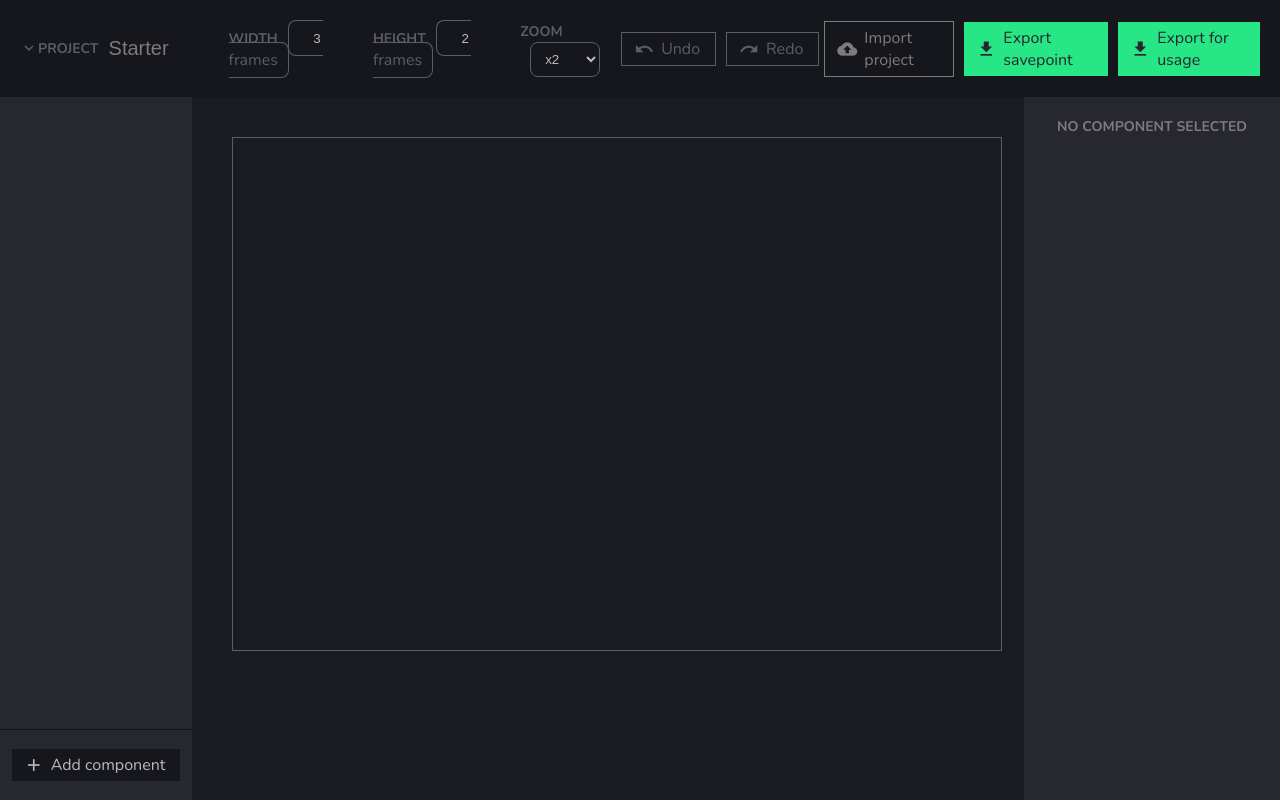
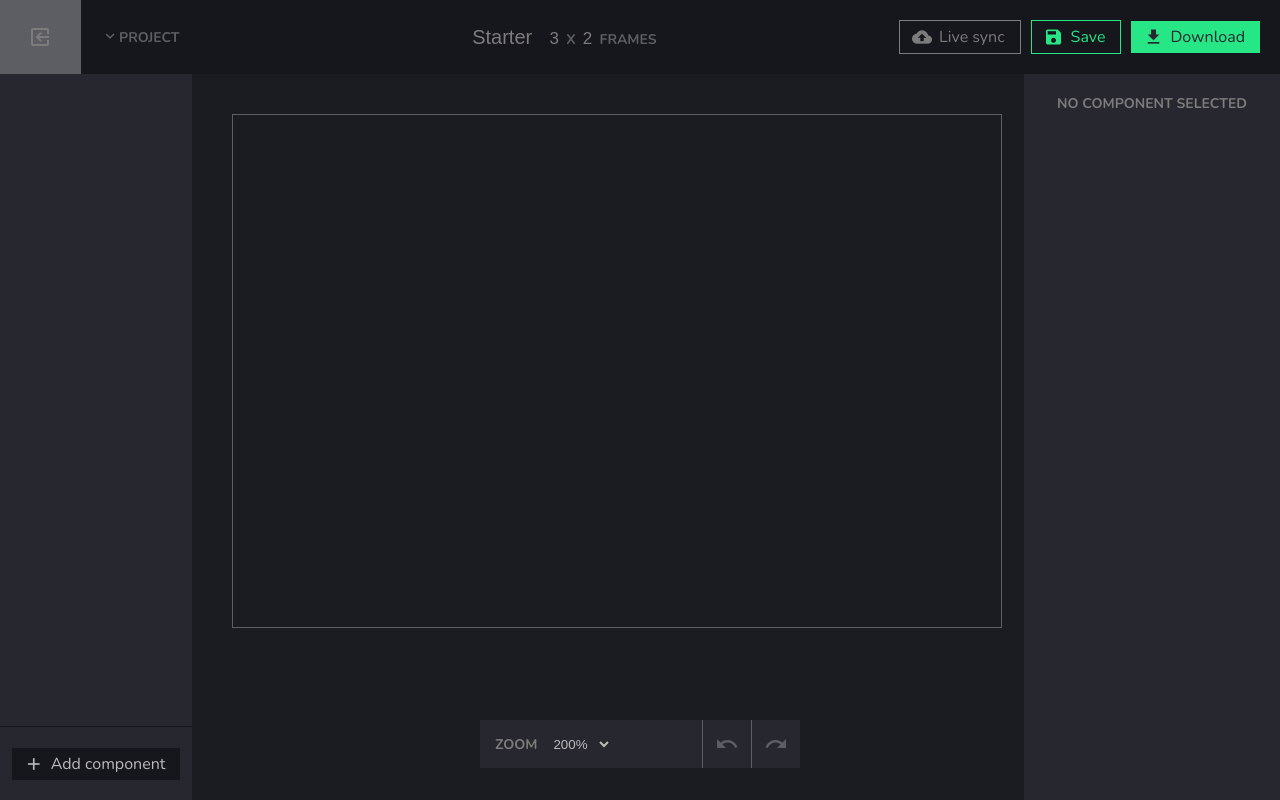
Before and after one commit to DevLeoko/AdvancedGUI-Web, a Vue app: page / in a window 1280 px wide. Built offline with nearby package versions, Linux system fonts and the light colour scheme.

Commit message:
Redesigned editor UX

```diff
--- a/src/App.vue
+++ b/src/App.vue
@@ -3,8 +3,9 @@
     <app-header />
     <div class="row mainSpace" @click.capture="updateHistory">
       <component-tree />
-      <div id="canvasContainer" @click.self="selected = null">
+      <div class="canvasContainer" @click.self="selection = null">
         <my-canvas></my-canvas>
+        <toolbar />
       </div>
       <side-bar />
     </div>
@@ -30,6 +31,9 @@ import {
   shutdownShortcutHandler
 } from "./utils/handler/ShortcutHandler";
 import { updateHistory } from "./utils/manager/HistoryManager";
+import Toolbar from "./components/Toolbar.vue";
+import { selection } from "./utils/manager/WorkspaceManager";
+import { vueRef } from "./utils/VueRef";
 
 export default defineComponent({
   name: "App",
@@ -38,12 +42,14 @@ export default defineComponent({
     ComponentTree,
     SideBar,
     LoadingScreen,
+    Toolbar,
     AppHeader: Header
   },
 
   data() {
     return {
-      updateHistory
+      updateHistory,
+      selection: vueRef(selection)
     };
   },
 
--- a/src/components/Header.vue
+++ b/src/components/Header.vue
@@ -1,5 +1,8 @@
 <template>
   <div class="head">
+    <div class="exitBtn">
+      <span class="material-icons">exit_to_app</span>
+    </div>
     <b class="label moreBtn">
       <i class="material-icons" style="padding-bottom: 2px; font-size: 18px"
         >expand_more</i
@@ -12,81 +15,32 @@
         <div class="entry" @click="showAbout = true">About</div>
       </div>
     </b>
-    <input
-      class="inputProjectName"
-      type="text"
-      v-model="settings.projectName"
-    />
-    <div class="input">
-      <b class="label">Width</b>
-      <span><input type="number" v-model="settings.width" /> frames</span>
-    </div>
-    <div class="input">
-      <b class="label">Height</b>
-      <span><input type="number" v-model="settings.height" /> frames</span>
-    </div>
-    <div>
-      <b class="label">ZOOM</b>
-      <select v-model.number="settings.zoom">
-        <option :value="settings.zoom" style="display: none"
-          >x{{ settings.zoom }}</option
-        >
-        <option value="0.5">x0.5</option>
-        <option value="1">x1</option>
-        <option value="2">x2</option>
-        <option value="4">x4</option>
-      </select>
-    </div>
-
-    <div class="historyControls row">
-      <div
-        class="btn"
-        :class="
-          history.stack.length <= history.hisotryIndex + 2 ? 'inactive' : ''
-        "
-        @click.prevent="undo"
-      >
-        <span class="material-icons">undo</span>
-        <span class="text">Undo</span>
-      </div>
-      <div
-        class="btn"
-        :class="history.hisotryIndex != 0 ? '' : 'inactive'"
-        @click.prevent="redo"
-      >
-        <span class="material-icons">redo</span>
-        <span class="text">Redo</span>
+    <div class="center">
+      <input
+        class="inputProjectName"
+        type="text"
+        v-model="settings.projectName"
+      />
+      <div class="size">
+        <input type="number" v-model="settings.width" />
+        <span class="label">x</span>
+        <input type="number" v-model="settings.height" />
+        <span class="label">frames</span>
       </div>
     </div>
 
-    <div class="btn import" @click="triggerImportSelector()">
+    <div class="btn sync">
       <span class="material-icons">cloud_upload</span>
-      <span class="text">Import project</span>
-
-      <div
-        class="btn import secondary"
-        @click.stop="triggerImportSelector(true)"
-      >
-        <span class="material-icons">extension</span>
-        <span class="text">Import component</span>
-      </div>
+      <span class="text">Live sync</span>
     </div>
-    <div class="btn export" @click="$emit('export')">
-      <span class="material-icons">get_app</span>
-      <span class="text">Export savepoint</span>
+    <div class="btn save" @click="$emit('export')">
+      <span class="material-icons">save</span>
+      <span class="text">Save</span>
     </div>
     <div class="btn export" @click="exportModal = true">
       <span class="material-icons">get_app</span>
-      <span class="text">Export for usage</span>
+      <span class="text">Download</span>
     </div>
-
-    <input
-      type="file"
-      ref="importFileSelect"
-      accept=".json"
-      style="display: none"
-      @change="checkForUpload()"
-    />
 
     <export-prompt v-model="exportModal"></export-prompt>
     <modal
@@ -178,11 +132,6 @@ import Modal from "@/components/Modal.vue";
 import { VERSION } from "../utils/manager/UpdateManager";
 import { settings } from "../utils/manager/SettingsManager";
 import { undo, redo, history } from "../utils/manager/HistoryManager";
-import {
-  importComponentFomJson,
-  loadProjectFromJson
-} from "../utils/handler/ProjectSerializationHandler";
-import { loading } from "../utils/manager/WorkspaceManager";
 
 export default defineComponent({
   components: { ExportPrompt, Modal },
@@ -202,26 +151,7 @@ export default defineComponent({
     };
   },
 
-  methods: {
-    async checkForUpload() {
-      const selector = this.$refs.importFileSelect as HTMLInputElement;
-
-      if (selector.files?.length) {
-        loading(true);
-        const file = selector.files[0];
-        const json = await file.text();
-        if (this.importComponent) importComponentFomJson(JSON.parse(json));
-        else await loadProjectFromJson(JSON.parse(json));
-        selector.value = "";
-        loading(false);
-      }
-    },
-
-    triggerImportSelector(componentMode = false) {
-      this.importComponent = componentMode;
-      (this.$refs.importFileSelect as HTMLElement).click();
-    }
-  }
+  methods: {}
 });
 </script>
 
--- /dev/null
+++ b/src/components/Toolbar.vue
@@ -0,0 +1,54 @@
+<template>
+  <div class="toolbar">
+    <div class="zoom">
+      <b class="label">ZOOM</b>
+      <select v-model.number="settings.zoom">
+        <option :value="settings.zoom" style="display: none"
+          >{{ (settings.zoom * 100).toFixed(0) }}%</option
+        >
+        <option value="0.5">50%</option>
+        <option value="1">100%</option>
+        <option value="2">200%</option>
+        <option value="4">400%</option>
+      </select>
+    </div>
+
+    <div class="historyControls row">
+      <div
+        class="btnHstr"
+        :class="
+          history.stack.length <= history.hisotryIndex + 1 ? 'inactive' : ''
+        "
+        @click.stop="undo"
+      >
+        <span class="material-icons">undo</span>
+      </div>
+      <div
+        class="btnHstr"
+        :class="history.hisotryIndex != 0 ? '' : 'inactive'"
+        @click.stop="redo"
+      >
+        <span class="material-icons">redo</span>
+      </div>
+    </div>
+  </div>
+</template>
+
+<script lang="ts">
+import { defineComponent } from "vue";
+import { history, redo, undo } from "../utils/manager/HistoryManager";
+import { settings } from "../utils/manager/SettingsManager";
+
+export default defineComponent({
+  data() {
+    return {
+      history,
+      redo,
+      undo,
+      settings
+    };
+  }
+});
+</script>
+
+<style lang="scss" scoped></style>
--- a/src/scss/app.scss
+++ b/src/scss/app.scss
@@ -1,4 +1,4 @@
-@import url('https://fonts.googleapis.com/css2?family=Nunito:wght@400;600;700&display=swap');
+@import url("https://fonts.googleapis.com/css2?family=Nunito:wght@400;600;700&display=swap");
 
 body {
   background-color: $dark2;
@@ -6,7 +6,7 @@ body {
   padding: 0;
   margin: 0;
   height: 100vh;
-  font-family: 'Nunito', sans-serif;
+  font-family: "Nunito", sans-serif;
 }
 
 .row {
@@ -25,7 +25,7 @@ a {
   text-decoration: none;
 }
 
-.btn{
+.btn {
   display: flex;
   padding: 5px 15px;
   align-items: center;
@@ -34,28 +34,27 @@ a {
   cursor: pointer;
   user-select: none;
 
-
   background-color: $dark3;
   color: $light2;
 
-  &:hover{
+  &:hover {
     background-color: $dark2;
   }
 
-  .material-icons{
+  .material-icons {
     font-size: 20px;
     margin-left: -3px;
     margin-right: 7px;
   }
 
-  .text{
+  .text {
     // text-transform: uppercase;
     font-size: 16px;
     font-weight: 500;
   }
 }
 
-.red-text{
+.red-text {
   color: $red !important;
 }
 
@@ -75,7 +74,7 @@ a {
     height: 1px;
     background-color: $dark1;
 
-    &.lighter{
+    &.lighter {
       background-color: $light3;
     }
   }
@@ -103,29 +102,36 @@ a {
   display: flex;
   flex-direction: column;
   height: 100%;
+  position: relative;
 
   .head {
     display: flex;
     align-items: center;
     padding: 20px 20px;
     background-color: $dark3;
+    z-index: 3;
 
-    select {
-      background-color: transparent;
-      width: 70px;
-      color: $light2;
+    .exitBtn {
+      border-right: 1px solid $light4;
+      color: $light4;
+      display: flex;
+      justify-content: center;
+      align-items: center;
+      height: calc(100% + 40px);
+      width: 5rem;
+      cursor: pointer;
+      user-select: none;
 
-      border: $inputBorder;
-      border-radius: 8px;
-      padding: 8px 10px;
-      margin-left: 10px;
+      margin-left: -20px;
+      margin-right: 20px;
 
-      &:focus {
-        outline: none;
+      span {
+        transform: scaleX(-1);
       }
 
-      option {
-        background-color: $dark1;
+      &:hover {
+        background-color: $light4;
+        color: $light3;
       }
     }
 
@@ -134,45 +140,36 @@ a {
       font-weight: 700;
     }
 
-    .inputProjectName{
+    .center {
+      margin: 0 auto;
+      display: flex;
+      align-items: baseline;
+    }
+
+    .inputProjectName {
       background-color: unset;
-      // background-color: $dark1;
       padding: 5px 10px;
       border-radius: 0;
       width: 100px;
       color: $light3;
       font-weight: 400;
       font-size: 20px;
-      // align-self: flex-end;
-      margin-right: 10px;
       border: none;
-      // border-bottom: 1px solid $light4;
+      text-align: right;
 
       &:focus {
         outline: none;
       }
     }
 
-    .input {
-      margin-right: 20px;
-      cursor: default;
-
-      span {
-        // background-color: $dark1;
-        border: $inputBorder;
-        border-radius: 8px;
-        padding: 6px 10px;
-        margin-left: 10px;
-        color: $light4;
-      }
-
+    .size {
       input {
         background-color: transparent;
         border: none;
         width: 20px;
-        text-align: right;
-        color: $light2;
-        // border-bottom: 1px solid $light;
+        text-align: center;
+        color: $light3;
+        font-size: 17px;
 
         &:focus {
           outline: none;
@@ -191,54 +188,27 @@ a {
       }
     }
 
-    .historyControls{
-      margin: 0 auto;
-
-      .btn{
-        border: 1px solid $light3;
-        color: $light3;
-        margin: 0 5px;
-
-        &.inactive{
-          border: 1px solid $light4;
-          color: $light4;
-          cursor: not-allowed;
-        }
-      }
-    }
-
-    .import{
+    .sync {
       border: 1px solid $light3;
       color: $light3;
       position: relative;
 
-      &.secondary{
-        display: none;
-        z-index: 2;
-        position: absolute;
-        opacity: 0.5;
-        left: 0px;
-        top: 100%;
-        // margin-top: 1px;
-
-        &:hover{
-          opacity: 1;
-        }
-      }
-
       &:hover {
         color: $blue;
         border-color: $blue;
-        .secondary{
-          display: flex;
-        }
       }
     }
 
-    .export{
+    .export {
       margin-left: 10px;
       background-color: $green;
       color: $dark1;
+    }
+
+    .save {
+      margin-left: 10px;
+      border: 1px solid $green;
+      color: $green;
     }
   }
 
@@ -246,9 +216,10 @@ a {
     margin: 0px;
     flex-grow: 1;
     overflow: hidden;
+    position: relative;
   }
 
-  #compTree{
+  #compTree {
     min-width: 15vw;
     max-width: 25vw;
     background-color: $dark1;
@@ -256,11 +227,11 @@ a {
     flex-direction: column;
     justify-content: space-evenly;
 
-    .compAddMenu{
+    .compAddMenu {
       top: 50%;
     }
 
-    .actualTree{
+    .actualTree {
       margin-top: 0;
       padding: 10px 5px 10px 0;
       height: 90%;
@@ -269,7 +240,7 @@ a {
       border-bottom: 1px solid $dark3;
     }
 
-    .btn{
+    .btn {
       margin: auto auto;
     }
   }
@@ -280,7 +251,7 @@ a {
     overflow-y: auto;
     background-color: $dark1;
 
-    .settings-box{
+    .settings-box {
       padding: 20px;
       padding-top: 0;
     }
@@ -291,7 +262,8 @@ a {
       background-color: $dark2;
     }
 
-    h1, h2{
+    h1,
+    h2 {
       display: flex;
       align-items: center;
       justify-content: center;
@@ -302,27 +274,27 @@ a {
 
       color: $light2;
 
-      .material-icons{
+      .material-icons {
         color: $light3;
         font-size: 20px;
         margin-right: 15px;
       }
     }
 
-    .label.heading{
+    .label.heading {
       margin-top: 15px;
     }
 
-    h2{
+    h2 {
       font-size: 20px;
 
-      .material-icons{
+      .material-icons {
         font-size: 18px;
         margin-right: 10px;
       }
     }
 
-    h3{
+    h3 {
       color: $light3;
       text-transform: uppercase;
       font-weight: 700;
@@ -336,14 +308,14 @@ a {
       align-items: center;
       width: 100%;
 
-      &.disribute{
+      &.disribute {
         justify-content: space-between;
       }
     }
 
-
-
-    input, textarea, select {
+    input,
+    textarea,
+    select {
       background-color: transparent;
       border: $inputBorder;
       border-radius: 5px;
@@ -351,7 +323,7 @@ a {
       padding: 5px 10px;
       margin-left: 10px;
 
-      option{
+      option {
         color: $light4;
       }
 
@@ -360,11 +332,11 @@ a {
       }
     }
 
-    input[type="color"]{
+    input[type="color"] {
       padding: 0px;
     }
 
-    .input-box{
+    .input-box {
       width: fit-content;
       border: $inputBorder;
       border-radius: 5px;
@@ -382,7 +354,8 @@ a {
         font-size: 14px;
       }
 
-      input, select {
+      input,
+      select {
         background-color: transparent;
         border: none;
         padding: 0 10px 0 0;
@@ -404,21 +377,21 @@ a {
       }
     }
 
-    .clickActions{
-      .addAction{
+    .clickActions {
+      .addAction {
         margin: 0 auto 10px;
         background-color: transparent;
         border: 1px solid $light2;
         color: $light2;
       }
 
-      #actionEditor{
+      #actionEditor {
         // border: 2px solid $dark2;
         box-shadow: $shadowStrong;
         margin: 20px 0 0;
         padding: 15px;
 
-        h2{
+        h2 {
           margin-top: 0;
           margin-bottom: 10px;
           justify-content: start;
@@ -431,13 +404,13 @@ a {
       margin-top: 5px;
     }
 
-    .gen-box{
-      .label{
+    .gen-box {
+      .label {
         min-width: 70px;
       }
 
-      .id-box{
-        input{
+      .id-box {
+        input {
           width: 100px;
           text-align: center;
           color: $light3;
@@ -450,17 +423,35 @@ a {
           cursor: pointer;
           margin-left: 7px;
 
-          &:hover{
-          color: $light2;
+          &:hover {
+            color: $light2;
           }
         }
       }
     }
   }
 
-  #canvasContainer {
+  .canvasContainer {
     flex-grow: 1;
     overflow: auto;
+    position: relative;
+
+    &::-webkit-scrollbar {
+      width: 8px;
+      height: 8px;
+    }
+    &::-webkit-scrollbar-track {
+      background: transparent;
+    }
+    &::-webkit-scrollbar-corner {
+      background: transparentize($color: $light4, $amount: 0.2);
+    }
+    &::-webkit-scrollbar-thumb {
+      background: transparentize($color: $light4, $amount: 0.2);
+    }
+    &::-webkit-scrollbar-thumb:hover {
+      background: $light4;
+    }
 
     #canvasPadding {
       margin: auto;
@@ -474,5 +465,71 @@ a {
         image-rendering: pixelated;
       }
     }
+
+    .toolbar {
+      position: fixed;
+      bottom: 2rem;
+      width: 20rem;
+      height: 3rem;
+      background-color: $dark1;
+      left: calc(50% - 10rem);
+
+      display: flex;
+      align-items: center;
+
+      .zoom {
+        margin-right: auto;
+        margin-left: 15px;
+
+        select {
+          background-color: transparent;
+          width: 65px;
+          color: $light2;
+          border: none;
+          margin-left: 10px;
+          padding: 4px 2px;
+
+          &:hover {
+            background-color: $light4;
+          }
+
+          &:focus {
+            outline: none;
+          }
+
+          option {
+            background-color: $dark1;
+          }
+        }
+      }
+
+      .historyControls {
+        .btnHstr {
+          box-sizing: content-box;
+          border-left: 1px solid $light4;
+          color: $light2;
+          display: flex;
+          justify-content: center;
+          align-items: center;
+          height: 3rem;
+          width: 3rem;
+          cursor: pointer;
+          user-select: none;
+
+          &:hover {
+            background-color: $light4;
+          }
+
+          &.inactive {
+            color: $light4;
+            cursor: not-allowed;
+
+            &:hover {
+              background-color: unset;
+            }
+          }
+        }
+      }
+    }
   }
 }
```
